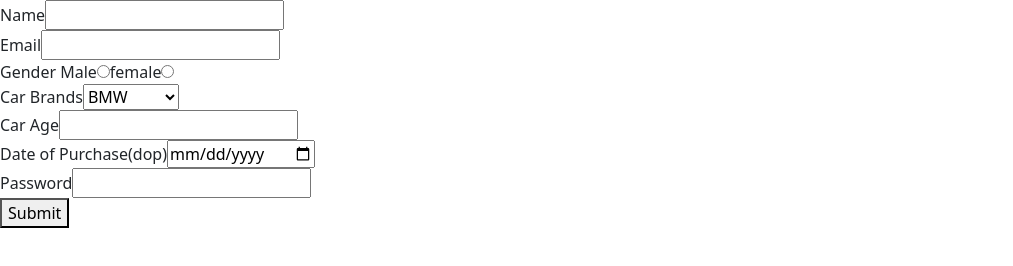
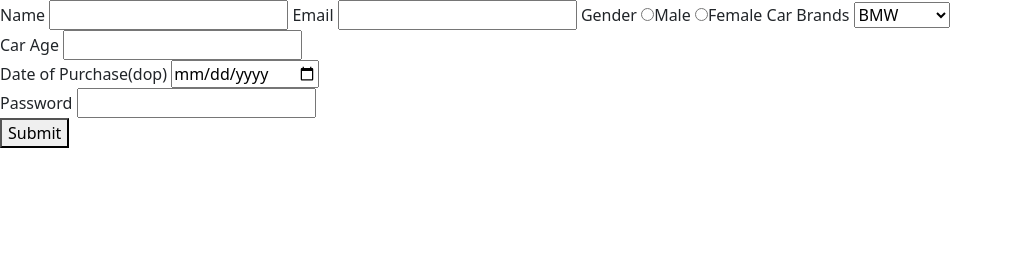
Before and after one commit to acciojob/car-insurance-form-RitikRunner, a website: page main.html in a window 1280 px wide. Shown: the whole page, without its empty margins (0-1013 px from the left). Drawn offline with nearby package versions, Linux system fonts and the light colour scheme.

Commit message:
created a submission

```diff
--- a/main.html
+++ b/main.html
@@ -9,22 +9,18 @@
 
 <body>
 	<!-- the entire body must be written by student -->
-	<form ></form>
-	<table class="table table-bordered">
+	<form method="post">
 		<label for="name">Name</label>
-		<input type="text" id="name" required>
-		<br>
+		<input type="Text" id="name" required>
+
 		<label for=email>Email</label>
-		<input type="text" id="name" required>
-		<br>
-		Gender
-		<label>Male</label>
-		<input type="radio" name="gender">
-		<label>female</label>
-		<input type="radio" name="gender">
+		<input type="text" id="email" required>
 
-		<br>
-		<label for=email for="cars">Car Brands</label>
+		<label for="gender">Gender</label>
+		<input type="radio" name="gender" value="Male" required>Male
+		<input type="radio" name="gender" value="Female" required>Female
+
+		<label for="cars">Car Brands</label>
 		<select id="cars">
 			<option>BMW</option>
 			<option>Audi</option>
@@ -41,9 +37,7 @@
 		<input type="password" required id="password">
 		<br>
 		<button type="submit">Submit</button>
-
-
-    </table>
+	</form>
 
     <script type="text/javascript" src="./script.js">
 </script>
```
